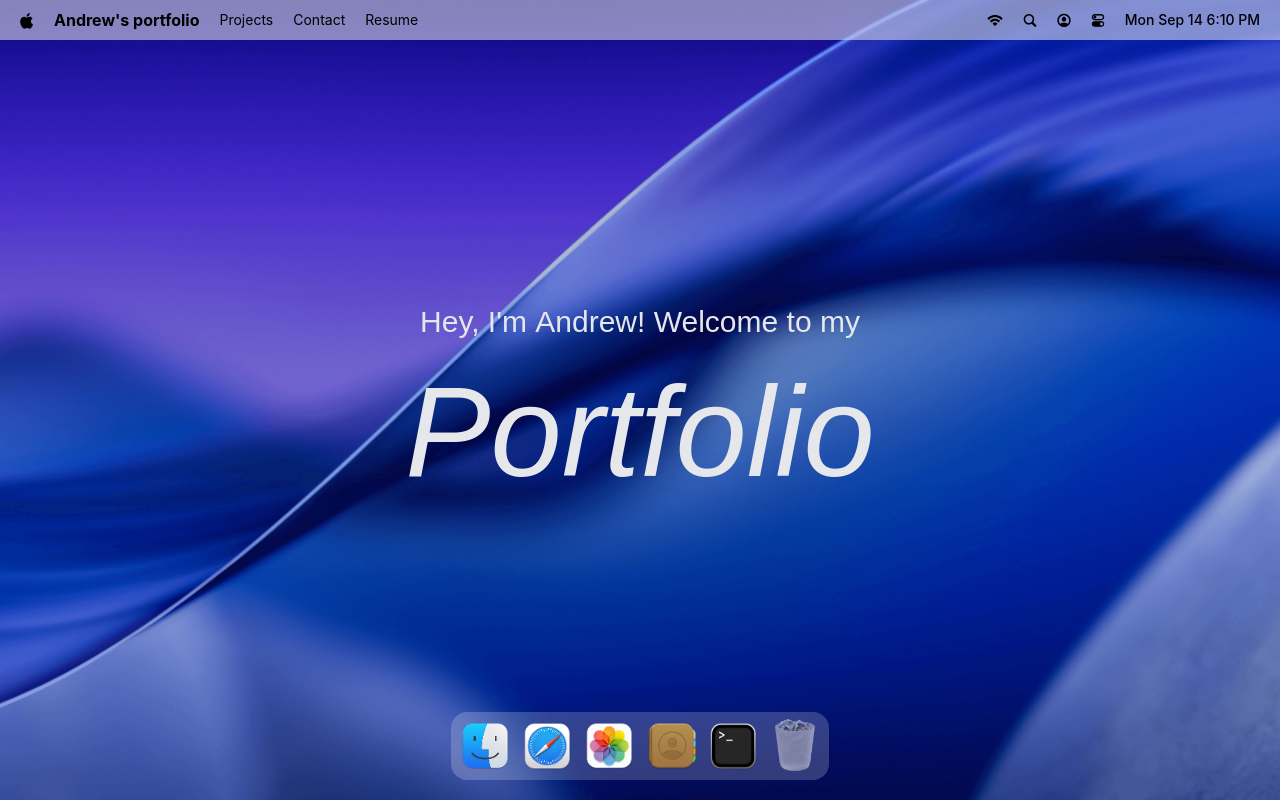
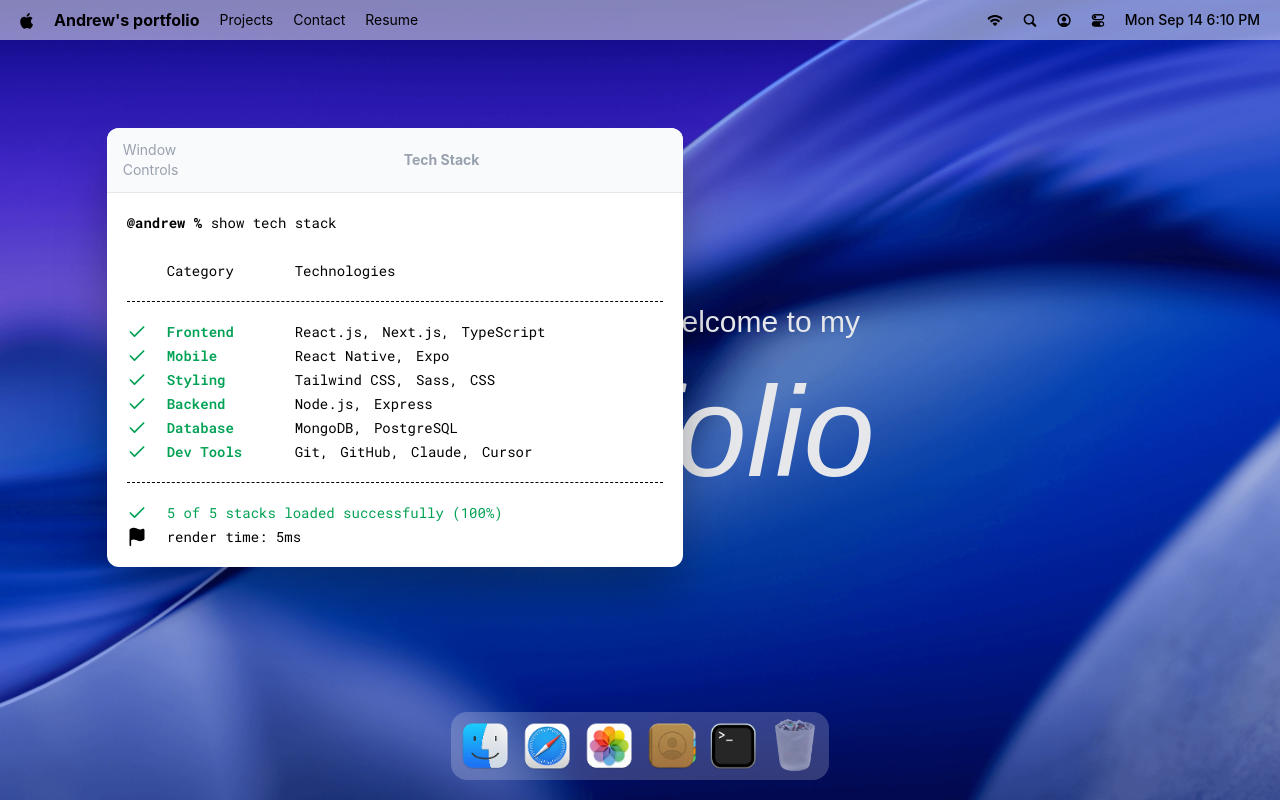
Before and after one commit to andrew0samir/macOS-portfolio, a React (Vite) app: page / in a window 1280 px wide. Built offline with nearby package versions, Linux system fonts and the light colour scheme; a web font is replaced by a local one.

Commit message:
implemented the terminal window

```diff
--- a/src/App.jsx
+++ b/src/App.jsx
@@ -1,7 +1,8 @@
-import { Dock, Navbar, Welcome } from "@components";
-
 import gsap from "gsap";
 import { Draggable } from "gsap/Draggable";
+
+import { Dock, Navbar, Welcome } from "@components";
+import { Terminal } from "@windows";
 
 gsap.registerPlugin(Draggable);
 
@@ -11,6 +12,7 @@
       <Navbar />
       <Welcome />
       <Dock />
+      <Terminal />
     </main>
   );
 }
--- a/src/constants/index.js
+++ b/src/constants/index.js
@@ -114,7 +114,7 @@
     },
     {
         category: "Backend",
-        items: ["Node.js", "Express", "NestJS", "Hono"],
+        items: ["Node.js", "Express"],
     },
     {
         category: "Database",
@@ -122,7 +122,7 @@
     },
     {
         category: "Dev Tools",
-        items: ["Git", "GitHub", "Docker"],
+        items: ["Git", "GitHub", "Claude", "Cursor"],
     },
 ];
 
--- /dev/null
+++ b/src/windows/Terminal.jsx
@@ -0,0 +1,53 @@
+import { techStack } from "@constants";
+import WindowWrapper from "@hoc/WindowWrapper";
+import { Check, Flag } from "lucide-react";
+
+function Terminal() {
+  return (
+    <>
+      <div id="window-header">
+        <p>Window Controls </p>
+        <h2>Tech Stack</h2>
+      </div>
+
+      <div className="techstack">
+        <p>
+          <span className="font-bold ">@andrew % </span>
+          show tech stack
+        </p>
+        <div className="label">
+          <p className="w-32">Category</p>
+          <p>Technologies</p>
+        </div>
+        <ul className="content">
+          {techStack.map(({ category, items }) => (
+            <li key={category} className="flex items-center">
+              <Check className="check" size={20} />
+              <h3> {category} </h3>
+              <ul>
+                {items.map((item, index) => (
+                  <li key={index}>
+                    {item}
+                    {index < items.length - 1 ? ", " : ""}
+                  </li>
+                ))}
+              </ul>
+            </li>
+          ))}
+        </ul>
+        <div className="footnote">
+          <p>
+            <Check size={20} /> 5 of 5 stacks loaded successfully (100%)
+          </p>
+          <p className="text-black">
+            <Flag size={20} fill="black" /> render time: 5ms
+          </p>
+        </div>
+      </div>
+    </>
+  );
+}
+
+const terminalWindow = WindowWrapper(Terminal, "terminal");
+
+export default terminalWindow;
--- /dev/null
+++ b/src/windows/index.js
@@ -0,0 +1,4 @@
+import Terminal from "./Terminal";
+
+
+export { Terminal };
```
